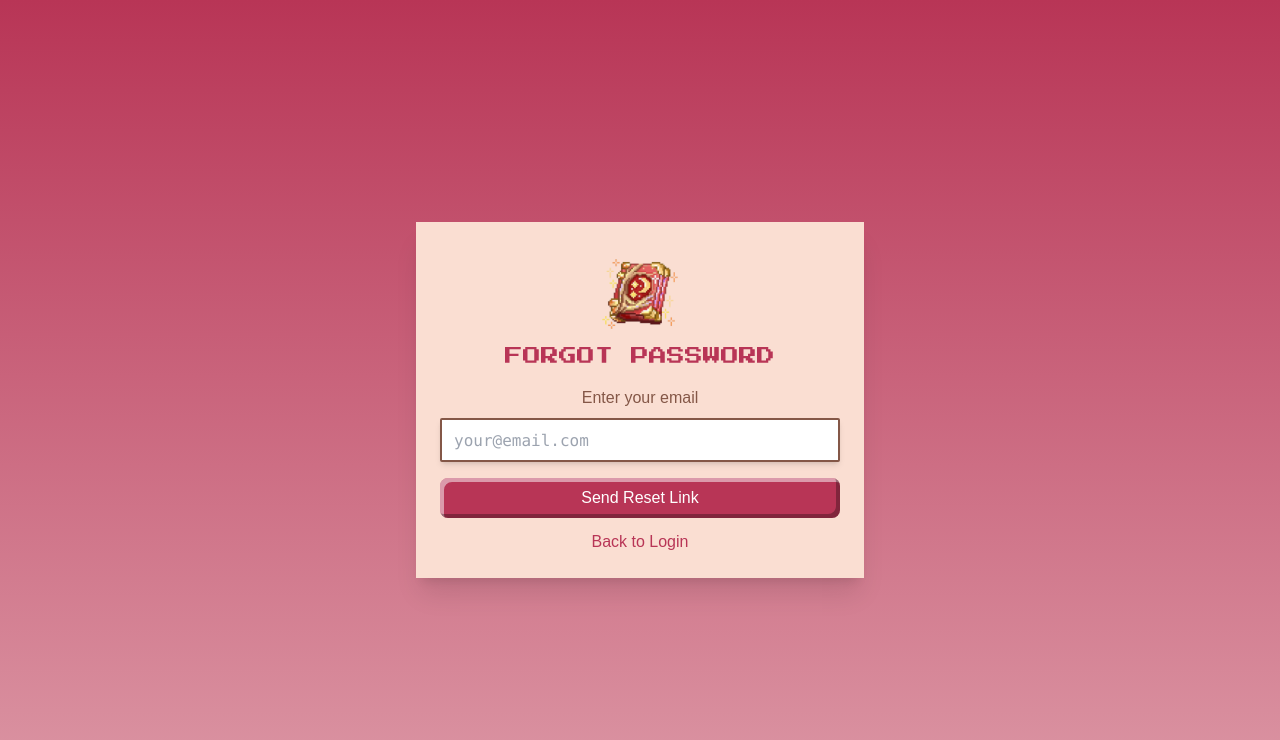
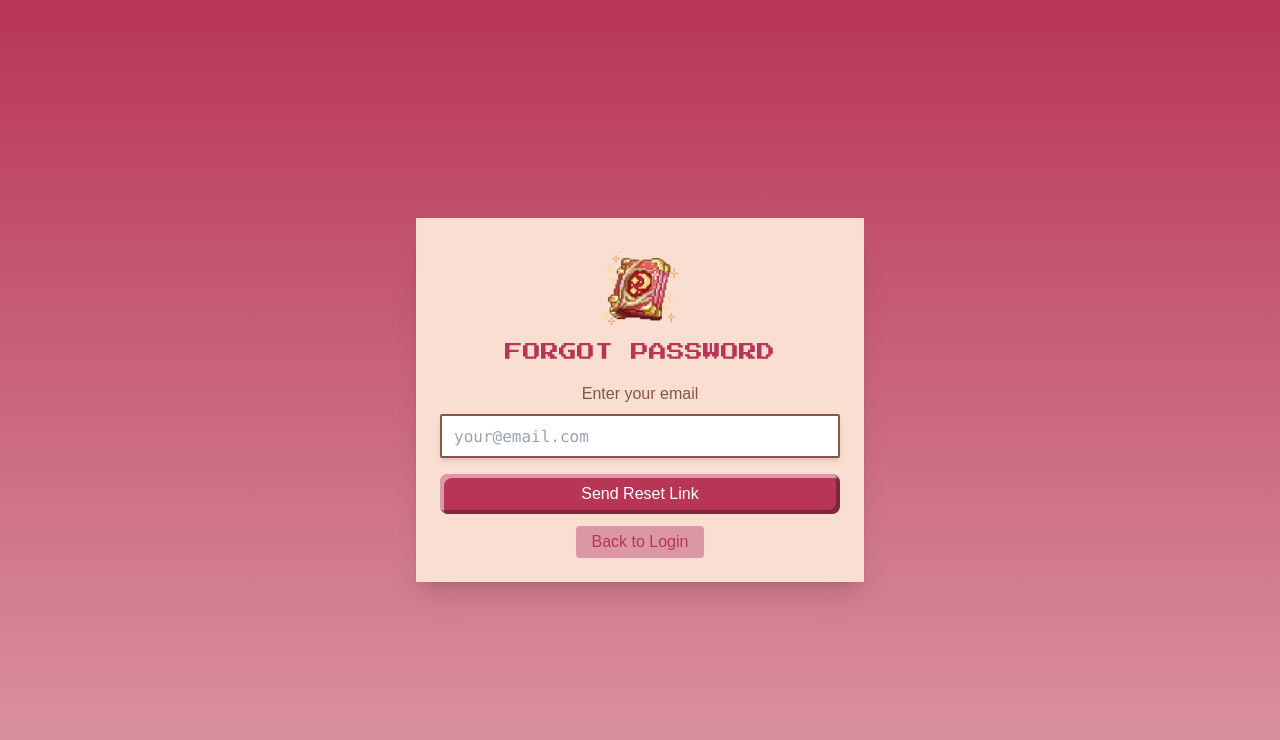
Before and after one commit to mominaamjad/pixel-notes, a React (Vite) app in the folder frontend/: page /forgot-password in a window 1280 px wide. Shown: the top 740 px of the page. Built offline with nearby package versions, Linux system fonts and the light colour scheme; no server answers; a web font is replaced by a local one.

Commit message:
fix UI of login + signup + forgot password forms

```diff
--- a/frontend/src/pages/ForgotPassword.jsx
+++ b/frontend/src/pages/ForgotPassword.jsx
@@ -94,67 +94,22 @@ const ForgotPassword = () => {
             </form>
           ) : (
             <div>
-              <p className="font-jersey text-custom-brown text-lg">
+              <p className="font-jersey text-center text-custom-brown text-lg">
                 Reset link sent. Please check your email :)
               </p>
             </div>
           )}
-          <Link
-            to="/login"
-            className="mt-3 text-custom-dark-pink font-jersey hover:underline hover:text-custom-light-pink inline-flex items-center"
-          >
-            Back to Login
-          </Link>
+          <div className="flex justify-center">
+            <Link
+              to="/login"
+              className="mt-3 text-custom-dark-pink bg-custom-light-pink py-1 px-4 rounded font-jersey hover:underline hover:text-custom-light-pink inline-flex items-center"
+            >
+              Back to Login
+            </Link>
+          </div>
         </div>
       </div>
     </div>
   );
 };
 export default ForgotPassword;
-
-{
-  /* <Button
-type="submit"
-disabled={loading}
-className="w-full bg-custom-dark-pink text-white py-2 px-4 border-2 border-black hover:bg-custom-light-pink transition-colors relative mt-4"
-style={{
-  boxShadow: "3px 3px 0 rgba(0, 0, 0, 0.2)",
-}}
->
-{loading ? (
-  <span className="flex items-center justify-center">
-    <span className="animate-pulse">Sending...</span>
-  </span>
-) : (
-  "Send Reset Link"
-)}
-</Button>
-
-<div className="mt-6 text-center font-jersey text-custom-brown flex justify-center items-center space-x-2">
-<div className="w-8 h-px bg-custom-brown"></div>
-<p>OR</p>
-<div className="w-8 h-px bg-custom-brown"></div>
-</div>
-
-<div className="text-center font-jersey">
-<Link
-  to="/login"
-  className="text-custom-dark-pink hover:underline inline-flex items-center"
->
-  <svg
-    xmlns="http://www.w3.org/2000/svg"
-    className="h-4 w-4 mr-1"
-    fill="none"
-    viewBox="0 0 24 24"
-    stroke="currentColor"
-  >
-    <path
-      strokeLinecap="round"
-      strokeLinejoin="round"
-      strokeWidth={2}
-      d="M15 19l-7-7 7-7"
-    />
-  </svg>
-  Back to Login
-</Link> */
-}
--- a/frontend/src/pages/LoginForm.jsx
+++ b/frontend/src/pages/LoginForm.jsx
@@ -130,7 +130,7 @@ const LoginForm = () => {
                 />
                 <button
                   type="button"
-                  className="absolute right-0 top-1/2 -translate-y-1/2 text-gray-500 focus:outline-none active:outline-none"
+                  className="absolute right-3 top-1/2 -translate-y-1/2 text-gray-500 focus:outline-none active:outline-none"
                   onClick={togglePasswordVisibility}
                 >
                   {showPassword ? (
--- a/frontend/src/pages/SignupForm.jsx
+++ b/frontend/src/pages/SignupForm.jsx
@@ -98,13 +98,13 @@ const SignupForm = () => {
               PIXEL NOTES
             </h2>
           </div>
-          <p className="text-lg font-jersey mb-3 text-custom-brown">
+          <p className="text-lg text-center font-jersey mb-3 text-custom-brown">
             Create an account
           </p>
 
           {error && toast.error(error)}
 
-          <form onSubmit={handleSubmit} noValidate>
+          <form onSubmit={handleSubmit} noValidate className="space-y-4">
             <Input
               type="text"
               id="name"
@@ -147,7 +147,7 @@ const SignupForm = () => {
               />
               <button
                 type="button"
-                className="absolute right-0 top-1/2 -translate-y-1/2 text-gray-500 focus:outline-none active:outline-none"
+                className="absolute right-3 top-1/2 -translate-y-1/2 text-gray-500 focus:outline-none active:outline-none"
                 onClick={togglePasswordVisibility}
               >
                 {showPassword ? (
@@ -174,7 +174,7 @@ const SignupForm = () => {
               />
               <button
                 type="button"
-                className="absolute right-0 top-1/2 -translate-y-1/2 text-gray-500 focus:outline-none active:outline-none"
+                className="absolute right-3 top-1/2 -translate-y-1/2 text-gray-500 focus:outline-none active:outline-none"
                 onClick={toggleConfirmVisibility}
               >
                 {showConfirm ? <EyeOffIcon size={20} /> : <EyeIcon size={20} />}
```
